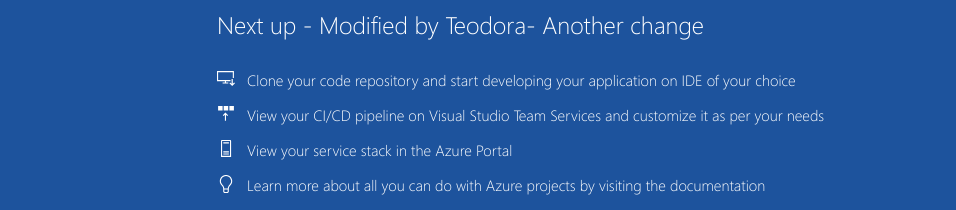
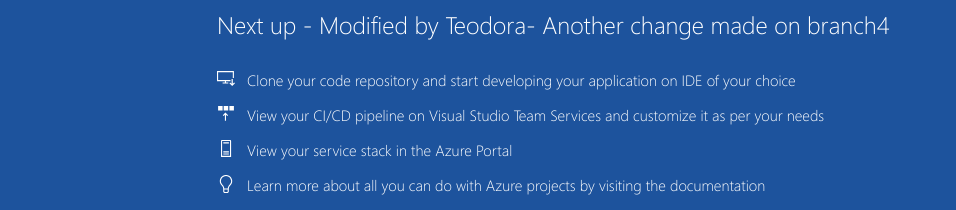
Before and after one commit to tnikolovska/sample-project, a plain HTML site: page sample-project/index.html in a window 1280 px wide. Shown: the part 590-800 px from the top of the page, without its empty margins (8-964 px from the left). Drawn offline with Linux system fonts and the light colour scheme.

Commit message:
My new commit on branch4

```diff
--- a/sample-project/index.html
+++ b/sample-project/index.html
@@ -22,8 +22,7 @@
                 <div class="description line-1"> Azure DevOps Project has been successfully setup</div>
                 <div class="description line-2"> Your HTML app is up and running on Azure</div>
                 <div class="next-steps-container">
-                    <div class="next-steps-header">Next up - Modified by Teodora- Another change</div>
-                    <div class="next-steps-body">
+			<div class="next-steps-header">Next up - Modified by Teodora- Another change made on branch4</div><div class="next-steps-body">
                         <div class="step">
                             <div class="step-icon">
                                 <img src="img/cloneWhite.svg">
```
